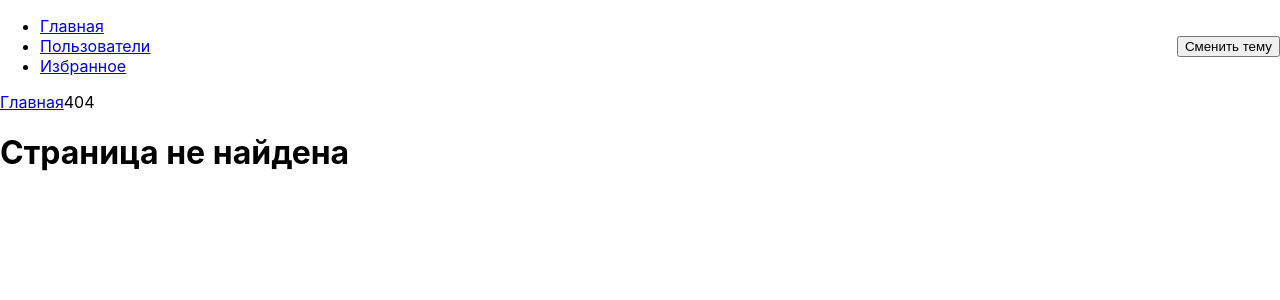
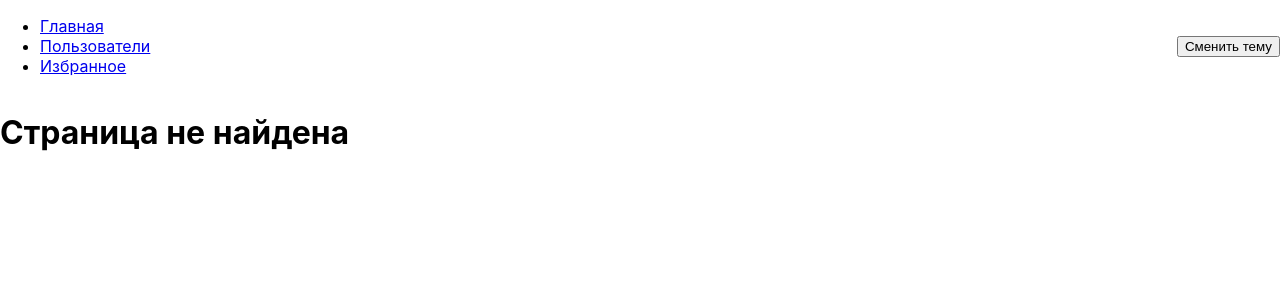
Before and after one commit to bublick/react-hackaton, a React (Create React App) app: page /404 in a window 1280 px wide. Shown: the top 300 px of the page. Built offline with nearby package versions, Linux system fonts and the light colour scheme.

Commit message:
crumbs as prop to component

```diff
--- a/src/App.js
+++ b/src/App.js
@@ -41,8 +41,7 @@ function App() {
                   }));
                 return (
                   <div className="">
-                    <Breadcrumbs crumbs={crumbs} />
-                    <Component {...props} />
+                    <Component {...props} crumbs={crumbs} />
                   </div>
                 );
               }}
```
